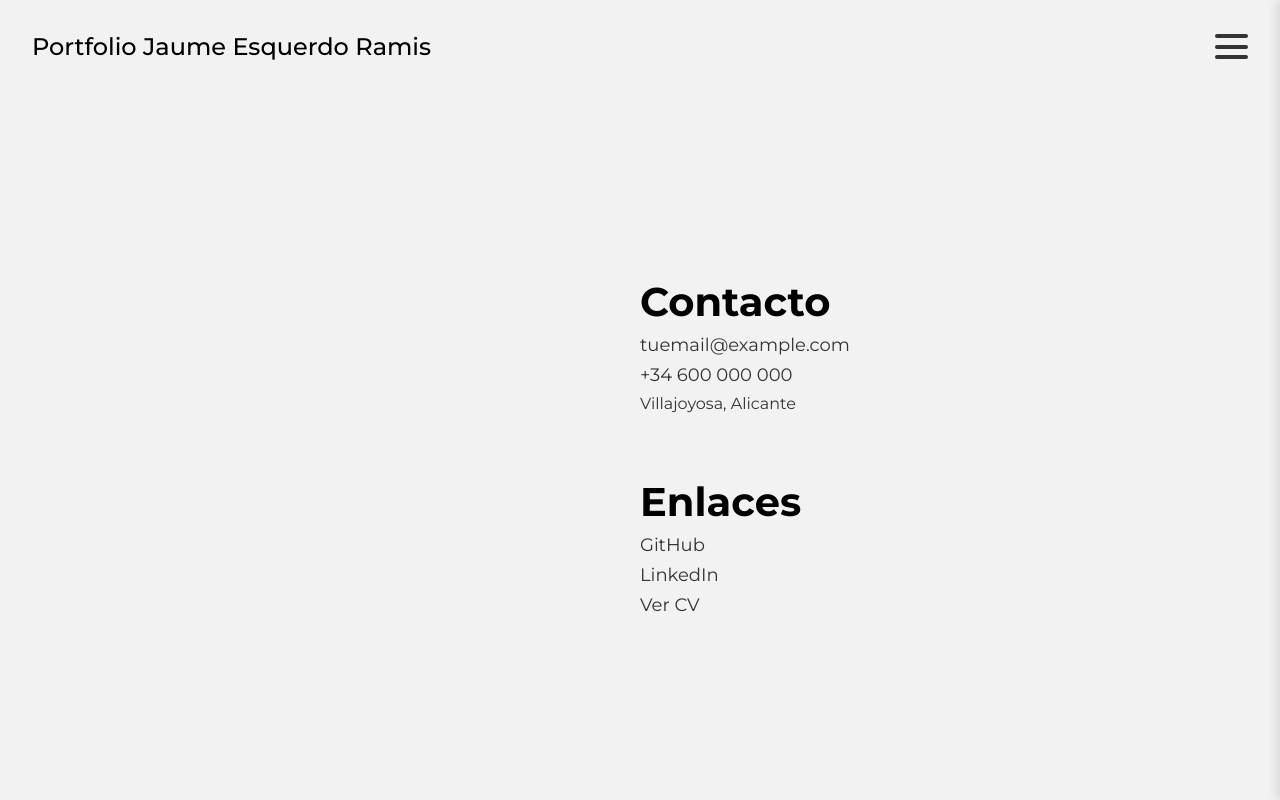
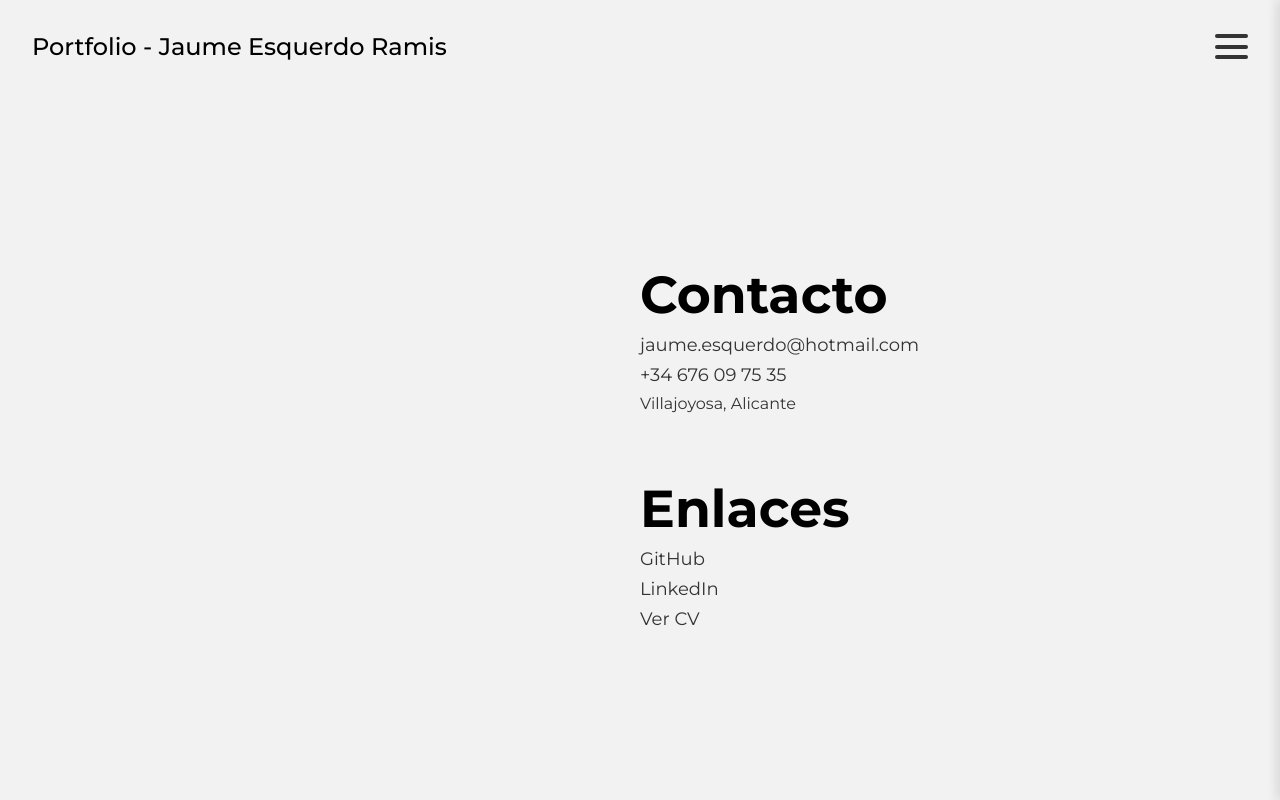
Before and after one commit to JaumeEsquerdo/portfolio-personal, a React (Vite) app in the folder portfolio-jaume/: page /contacto in a window 1280 px wide. Built offline with nearby package versions, Linux system fonts and the light colour scheme; a web font is replaced by a local one.

Commit message:
update links contacto

```diff
--- a/portfolio-jaume/src/components/Header.jsx
+++ b/portfolio-jaume/src/components/Header.jsx
@@ -35,7 +35,7 @@ const Header = () => {
 
     return (
         <header className="Header">
-            <h1 className="Header-h1">Portfolio Jaume Esquerdo Ramis</h1>
+            <h1 className="Header-h1">Portfolio - Jaume Esquerdo Ramis</h1>
             {/* Botón Hamburguesa */}
             <button
                 ref={buttonRef}
--- a/portfolio-jaume/src/css/contacto.css
+++ b/portfolio-jaume/src/css/contacto.css
@@ -20,7 +20,7 @@
 }
 
 .Contacto-title {
-    font-size: 2.5rem;
+    font-size: 3.25rem;
 }
 
 .Contacto-link {
--- a/portfolio-jaume/src/pages/Contacto.jsx
+++ b/portfolio-jaume/src/pages/Contacto.jsx
@@ -6,15 +6,15 @@ const Contacto = () => {
         <main className="Contacto">
             <div className="Contacto-block">
                 <h3 className="Contacto-title">Contacto</h3>
-                <a className='Contacto-link' href="mailto:tuemail@example.com">tuemail@example.com</a>
-                <a className='Contacto-link' href="tel:+34600000000">+34 600 000 000</a>
+                <a className='Contacto-link' href="mailto:tuemail@example.com">jaume.esquerdo@hotmail.com</a>
+                <a className='Contacto-link' href="tel:+34600000000">+34 676 09 75 35</a>
                 <p className='Contacto-p'>Villajoyosa, Alicante</p>
             </div>
 
             <div className="Contacto-block">
                 <h3 className="Contacto-title">Enlaces</h3>
-                <a className='Contacto-link' href="https://github.com/tuusuario" target="_blank">GitHub</a>
-                <a className='Contacto-link' href="https://linkedin.com/in/tuusuario" target="_blank">LinkedIn</a>
+                <a className='Contacto-link' href="https://github.com/JaumeEsquerdo" target="_blank">GitHub</a>
+                <a className='Contacto-link' href="https://www.linkedin.com/in/jaume-esquerdo/" target="_blank">LinkedIn</a>
                 <a className='Contacto-link' href="/cv.pdf" target="_blank">Ver CV</a>
             </div>
         </main>
```
